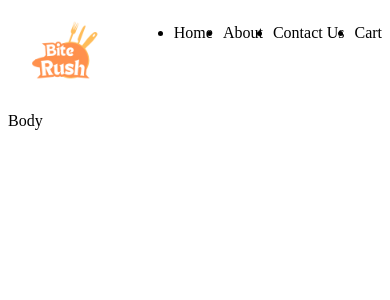
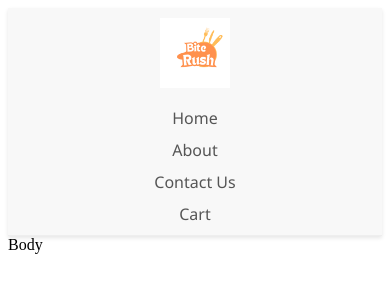
Before and after one commit to vyom10445/bite-rush, a React (Vite) app: page / in a window 390 px wide. Shown: the top 300 px of the page. Built offline with nearby package versions, Linux system fonts and the light colour scheme.

Commit message:
improve header

```diff
--- a/src/components/Header.jsx
+++ b/src/components/Header.jsx
@@ -3,17 +3,20 @@ import React from "react";
 function Header() {
   return (
     <div className="header">
-      <div>
-        <img className="headerLogo" src="/Bite.png" alt="" />
+      <div className="header-logo-container">
+        {/* Assuming Bite.png is in the public folder, direct path is fine */}
+        <img className="headerLogo" src="/Bite.png" alt="Bite Rush Logo" />
       </div>
-      <div className="list">
+      <nav className="list">
+        {" "}
+        {/* Use <nav> for semantic navigation */}
         <ul className="unorderedList">
           <li className="listItem">Home</li>
           <li className="listItem">About</li>
           <li className="listItem">Contact Us</li>
           <li className="listItem">Cart</li>
         </ul>
-      </div>
+      </nav>
     </div>
   );
 }
--- a/src/index.css
+++ b/src/index.css
@@ -1,17 +1,68 @@
+/* Color palette (example) */
+:root {
+  --primary-color: #ffa500; /* Orange from logo */
+  --text-color: #333;
+  --header-bg: #f8f8f8;
+  --list-item-color: #555;
+  --list-item-hover-color: var(--primary-color);
+}
+
 .header {
   display: flex;
   justify-content: space-between;
+  align-items: center; /* Vertically align items */
+  background-color: var(--header-bg);
+  padding: 5px 10px; /* Reduced padding for a smaller header */
+  border-bottom: 1px solid #eee;
+  box-shadow: 0 2px 4px rgba(0, 0, 0, 0.1); /* Subtle shadow */
 }
 
 .headerLogo {
-  width: 100px;
-  height: 100px;
+  width: 70px; /* Reduced logo size */
+  height: 70px; /* Reduced logo size */
 }
 
 .unorderedList {
   display: flex;
+  list-style: none; /* Remove bullet points */
+  padding: 0 20px 0 0; /* Add padding to the right to bring items slightly left */
+  margin: 0; /* Remove default margin */
+  gap: 30px; /* Explicit gap for spacing between list items */
+  justify-content: flex-end; /* Keep items aligned to the right, but with right padding */
+  font-family: "Segoe UI", "Roboto", "Oxygen", "Ubuntu", "Cantarell",
+    "Fira Sans", "Droid Sans", "Helvetica Neue", sans-serif; /* Minimalist font stack */
+  font-weight: normal; /* Removed bold font weight */
 }
 
 .listItem {
-  margin-left: 10px;
+  cursor: pointer; /* Indicate interactivity */
+  color: var(--list-item-color);
+  transition: color 0.3s ease-in-out;
+  font-size: 1.2em; /* Increased font size for list items */
 }
+
+.listItem:hover {
+  color: var(--list-item-hover-color);
+}
+
+/* Responsive design for smaller screens */
+@media (max-width: 768px) {
+  .header {
+    flex-direction: column;
+    align-items: center;
+    padding: 10px;
+  }
+
+  .unorderedList {
+    flex-direction: column;
+    align-items: center;
+    margin-top: 15px;
+    padding: 0; /* Reset padding for vertical stacking */
+    gap: 10px; /* Adjust gap for vertical stacking */
+  }
+
+  .listItem {
+    margin: 0; /* Reset margin as gap is used */
+    font-size: 1em; /* Slightly smaller on mobile for better fit */
+  }
+}
```
